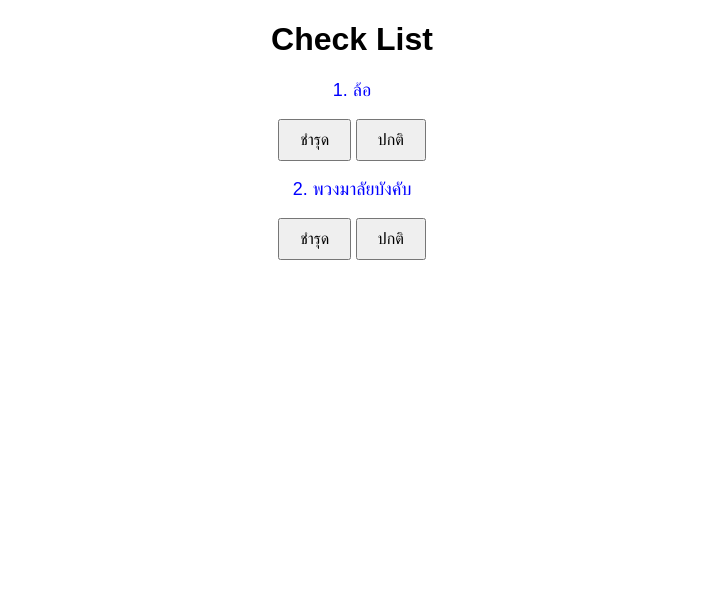
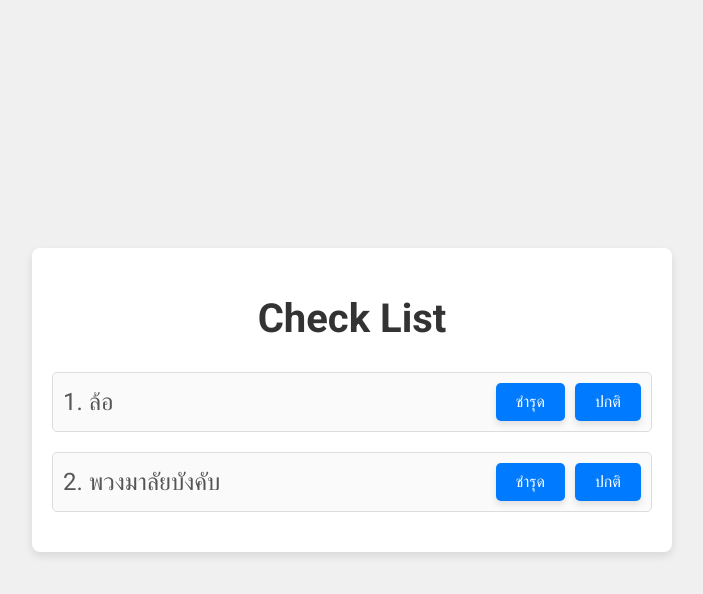
Before and after one commit to ICTEDP2024/Test, a plain HTML site: page index.html in a window 1280 px wide. Shown: the whole page, without its empty margins (288-991 px from the left). Drawn offline with Linux system fonts and the light colour scheme.

Commit message:
style.css

```diff
--- a/style.css
+++ b/style.css
@@ -1,16 +1,88 @@
+/* ใช้ฟอนต์จาก Google Fonts */
+@import url('https://fonts.googleapis.com/css2?family=Roboto:wght@400;700&display=swap');
+
 body {
-    font-family: Arial, sans-serif;
-    text-align: center;
-    margin: 20px;
+    font-family: 'Roboto', Arial, sans-serif; /* ใช้ฟอนต์ Roboto */
+    background-color: #f0f0f0; /* สีพื้นหลังอ่อน */
+    margin: 0;
+    padding: 0;
+    display: flex;
+    justify-content: center;
+    align-items: center;
+    height: 100vh; /* ความสูงของหน้าจอ */
 }
 
-button {
+.container {
+    max-width: 600px;
+    width: 100%;
+    background-color: #fff; /* สีพื้นหลังของคอนเทนเนอร์ */
+    border-radius: 8px;
+    box-shadow: 0 4px 8px rgba(0, 0, 0, 0.1); /* เงาเบา */
+    padding: 20px;
+    text-align: center;
+}
+
+h1 {
+    color: #333; /* สีของหัวเรื่อง */
+    font-size: 2.5rem;
+    margin-bottom: 30px;
+}
+
+.item-content {
+    display: flex;
+    align-items: center;
+    justify-content: space-between; /* จัดแนวปุ่มอยู่ด้านขวา */
+    padding: 10px;
+    border: 1px solid #ddd; /* เส้นขอบของรายการ */
+    border-radius: 5px;
+    background-color: #fafafa; /* สีพื้นหลังของรายการ */
+    margin-bottom: 20px; /* ระยะห่างระหว่างรายการ */
+}
+
+.item-content p {
+    font-size: 1.5rem;
+    color: #555; /* สีของข้อความรายการ */
+    margin: 0; /* ไม่มีระยะห่างด้านบนและล่าง */
+}
+
+.button-group {
+    display: flex;
+    gap: 10px; /* ระยะห่างระหว่างปุ่ม */
+}
+
+.btn {
     padding: 10px 20px;
     font-size: 16px;
     cursor: pointer;
+    background-color: #007bff; /* สีพื้นหลังของปุ่ม */
+    color: #fff; /* สีของข้อความในปุ่ม */
+    border: none;
+    border-radius: 5px;
+    transition: background-color 0.3s, transform 0.2s; /* การเปลี่ยนแปลงสีและขนาดปุ่ม */
+    box-shadow: 0 4px 6px rgba(0, 0, 0, 0.1); /* เงาเบา */
 }
 
-p {
+.btn:hover {
+    background-color: #0056b3; /* เปลี่ยนสีพื้นหลังเมื่อเลื่อนเมาส์ */
+    transform: scale(1.05); /* ขยายขนาดปุ่มเล็กน้อย */
+}
+
+.btn:active {
+    background-color: #0056b3; /* สีพื้นหลังเมื่อกด */
+    color: #fff; /* สีข้อความเมื่อกด */
+    transform: scale(0.95); /* ขนาดปุ่มเล็กลงเมื่อกด */
+    box-shadow: 0 2px 4px rgba(0, 0, 0, 0.2); /* เงาลงเมื่อกด */
+}
+
+.btn.checked {
+    background-color: #ffffff; /* เปลี่ยนสีพื้นหลังเมื่อปุ่มถูกเช็ค */
+    color: #000000; /* เปลี่ยนสีข้อความเมื่อปุ่มถูกเช็ค */
+    position: relative;
+}
+
+.btn.checked::after {
+    position: absolute;
+    right: 10px;
     font-size: 18px;
-    color: blue;
+    color: #fff; /* สีของเครื่องหมายเช็ค */
 }
```
